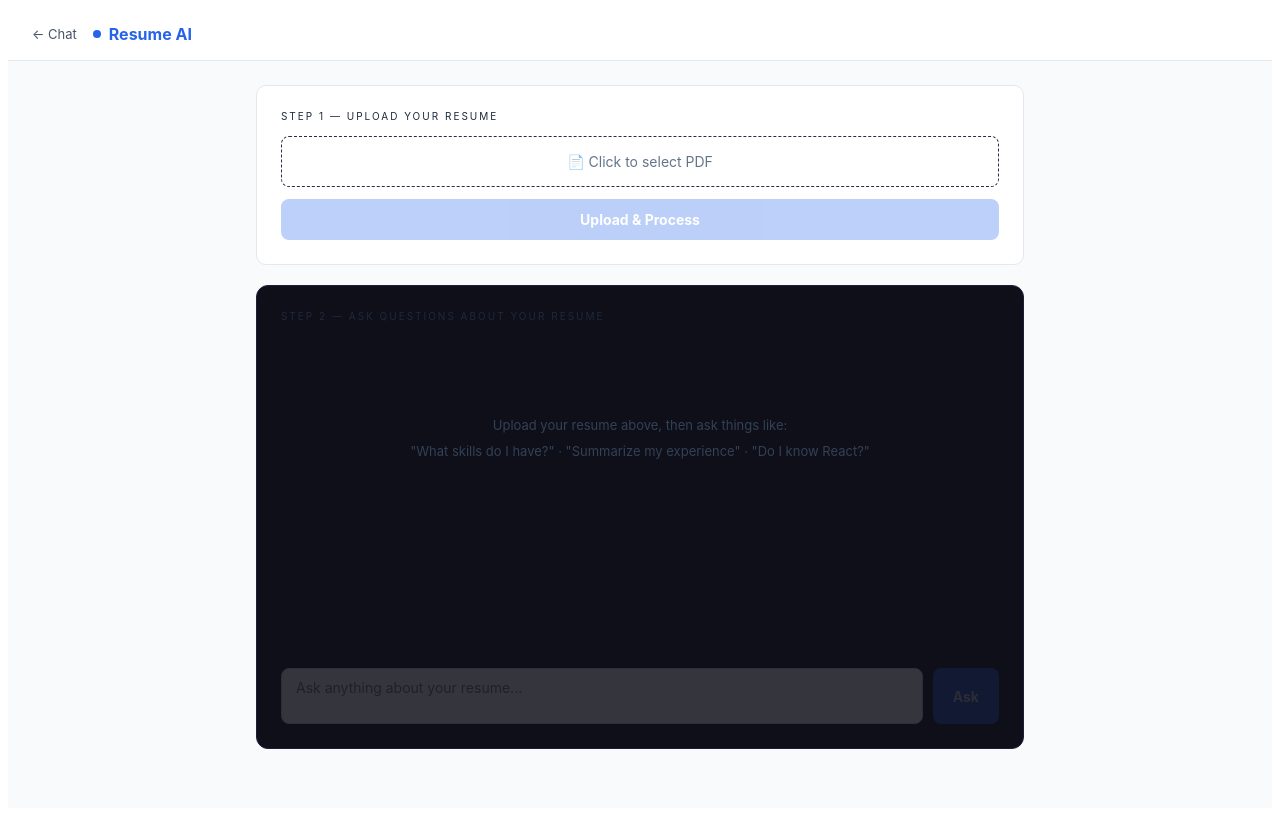
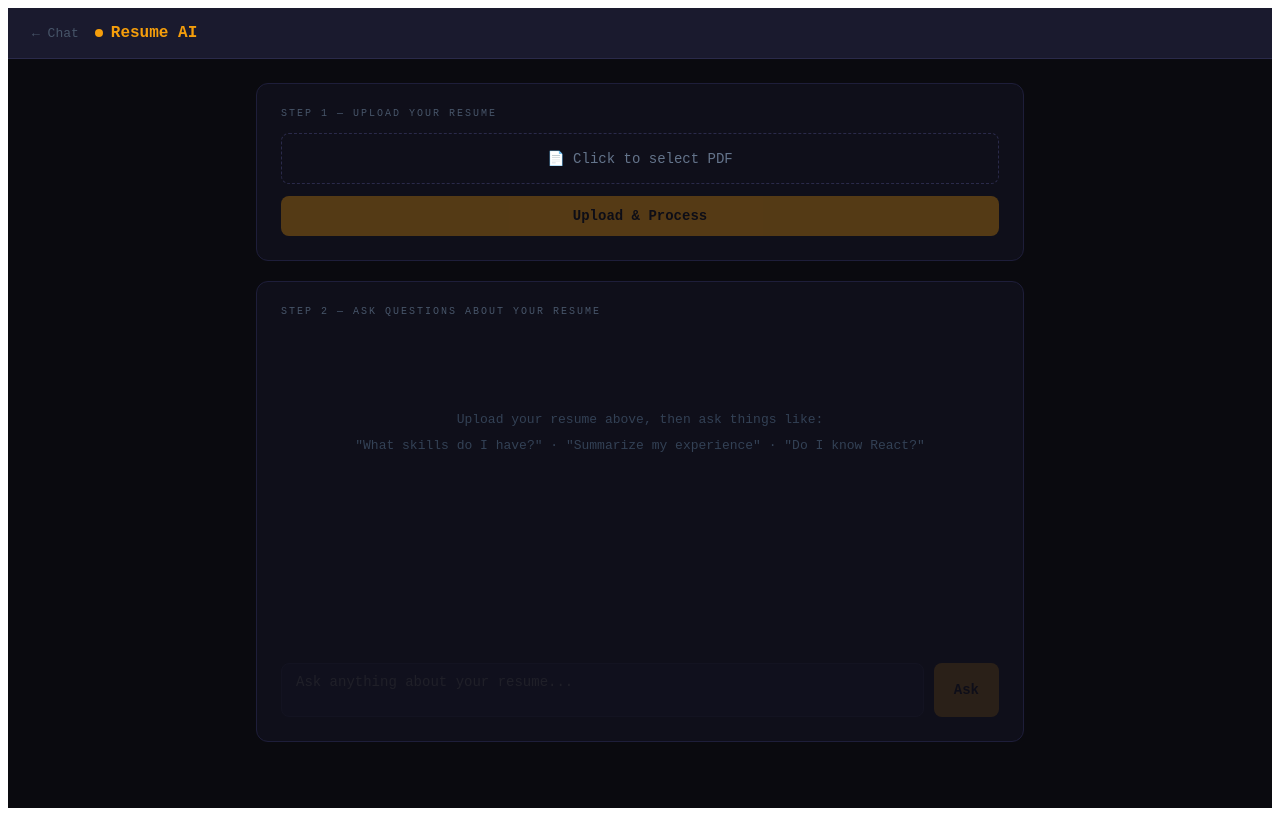
Before and after one commit to hema98F/ai-chat-ui, an Angular app: page /resume in a window 1280 px wide. Built offline with nearby package versions, Linux system fonts and the light colour scheme.

Commit message:
made changes css

```diff
--- a/src/app/resume/resume.css
+++ b/src/app/resume/resume.css
@@ -1,22 +1,19 @@
-* {
-  box-sizing: border-box;
-  margin: 0;
-  padding: 0;
-}
+* { box-sizing: border-box; margin: 0; padding: 0; }
 
 .resume-wrapper {
   min-height: 100vh;
-  background: #f8fafc; /* light grey */
-  font-family: 'Inter', 'Segoe UI', Arial, sans-serif;
-  color: #1e293b;
+  background: #0a0a0f;
+  font-family: 'Courier New', monospace;
+  color: #e2e8f0;
 }
+
 .header {
   display: flex;
   align-items: center;
   gap: 16px;
   padding: 16px 24px;
-  background: #ffffff;
-  border-bottom: 1px solid #e2e8f0;
+  background: #1a1a2e;
+  border-bottom: 1px solid #2a2a4a;
 }
 
 .back-btn {
@@ -25,23 +22,20 @@
   font-size: 13px;
 }
 
-.back-btn:hover {
-  color: #00d4aa;
-}
+.back-btn:hover { color: #00d4aa; }
 
 .header-title {
   display: flex;
   align-items: center;
   gap: 8px;
-  color: #2563eb;
+  color: #f59e0b;
   font-weight: 700;
 }
 
 .dot {
-  width: 8px;
-  height: 8px;
+  width: 8px; height: 8px;
   border-radius: 50%;
-  background: #2563eb;
+  background: #f59e0b;
 }
 
 .content {
@@ -56,16 +50,14 @@
 .panel-label {
   font-size: 10px;
   letter-spacing: 2px;
+  color: #475569;
   margin-bottom: 14px;
 }
-.upload-panel,
-.chat-panel,
-.profile-panel {
-  background: #ffffff;
-  border: 1px solid #e2e8f0;
-  border-radius: 10px;
-}
+
 .upload-panel {
+  background: #0f0f1a;
+  border: 1px solid #1e1e3a;
+  border-radius: 12px;
   padding: 24px;
   transition: border-color 0.2s;
 }
@@ -74,9 +66,7 @@
   border-color: #00d4aa30;
 }
 
-.file-drop {
-  margin-bottom: 12px;
-}
+.file-drop { margin-bottom: 12px; }
 
 .file-label {
   display: block;
@@ -109,10 +99,7 @@
   transition: opacity 0.2s;
 }
 
-.upload-btn:disabled {
-  opacity: 0.3;
-  cursor: not-allowed;
-}
+.upload-btn:disabled { opacity: 0.3; cursor: not-allowed; }
 
 .hint {
   margin-top: 10px;
@@ -127,19 +114,10 @@
   gap: 16px;
 }
 
-.check {
-  font-size: 24px;
-}
+.check { font-size: 24px; }
 
-.upload-success strong {
-  color: #00d4aa;
-  display: block;
-}
-.upload-success p {
-  font-size: 12px;
-  color: #475569;
-  margin-top: 4px;
-}
+.upload-success strong { color: #00d4aa; display: block; }
+.upload-success p { font-size: 12px; color: #475569; margin-top: 4px; }
 
 .change-btn {
   margin-left: auto;
@@ -180,15 +158,9 @@
   line-height: 2;
 }
 
-.message-row {
-  display: flex;
-}
-.user-row {
-  justify-content: flex-end;
-}
-.ai-row {
-  justify-content: flex-start;
-}
+.message-row { display: flex; }
+.user-row { justify-content: flex-end; }
+.ai-row { justify-content: flex-start; }
 
 .bubble {
   max-width: 75%;
@@ -199,16 +171,16 @@
 }
 
 .user-bubble {
+  background: #1e3a5f;
   border: 1px solid #2563eb44;
+  color: #bfdbfe;
   border-bottom-right-radius: 2px;
-  background: #2563eb;
-  color: white;
 }
 
 .ai-bubble {
-  background: #f1f5f9;
-  color: #1e293b;
+  background: #1a120a;
   border: 1px solid #f59e0b33;
+  color: #fde68a;
   border-bottom-left-radius: 2px;
 }
 
@@ -249,16 +221,14 @@
   gap: 10px;
 }
 
-.input-area.disabled {
-  opacity: 0.4;
-}
+.input-area.disabled { opacity: 0.4; }
 
 textarea {
   flex: 1;
+  background: #1a1a2e;
+  border: 1px solid #2a2a4a;
   border-radius: 8px;
-  background: #ffffff;
-  border: 1px solid #cbd5e1;
-  color: #1e293b;
+  color: #e2e8f0;
   padding: 10px 14px;
   font-family: inherit;
   font-size: 14px;
@@ -266,13 +236,8 @@ textarea {
   outline: none;
 }
 
-textarea:focus {
-  border-color: #2563eb;
-}
-
-textarea:disabled {
-  opacity: 0.4;
-}
+textarea:focus { border-color: #f59e0b44; }
+textarea:disabled { opacity: 0.4; }
 
 button {
   padding: 10px 20px;
@@ -286,27 +251,11 @@ button {
   cursor: pointer;
 }
 
-button:disabled {
-  opacity: 0.3;
-  cursor: not-allowed;
-}
-button,
-.upload-btn {
-  background: #2563eb;
-  color: white;
-}
+button:disabled { opacity: 0.3; cursor: not-allowed; }
 
-button:hover {
-  background: #1d4ed8;
-}
 @keyframes blink {
-  0%,
-  100% {
-    opacity: 0.5;
-  }
-  50% {
-    opacity: 0.2;
-  }
+  0%, 100% { opacity: 0.5; }
+  50% { opacity: 0.2; }
 }
 .profile-panel {
   background: #0f0f1a;
@@ -360,14 +309,13 @@ button:hover {
   width: 52px;
   height: 52px;
   border-radius: 50%;
-    background: #2563eb;
-  color: white;
+  background: linear-gradient(135deg, #f59e0b, #d97706);
   display: flex;
   align-items: center;
   justify-content: center;
   font-size: 22px;
   font-weight: 900;
-
+  color: #0a0a0f;
   flex-shrink: 0;
 }
 
@@ -417,12 +365,11 @@ button:hover {
 
 .skill-tag {
   padding: 4px 12px;
-  background: #e0e7ff;
-  border: none;
+  background: #f59e0b15;
+  border: 1px solid #f59e0b30;
   border-radius: 20px;
   font-size: 12px;
-  color: #3730a3;
-
+  color: #f59e0b;
 }
 
 .project-item {
```
